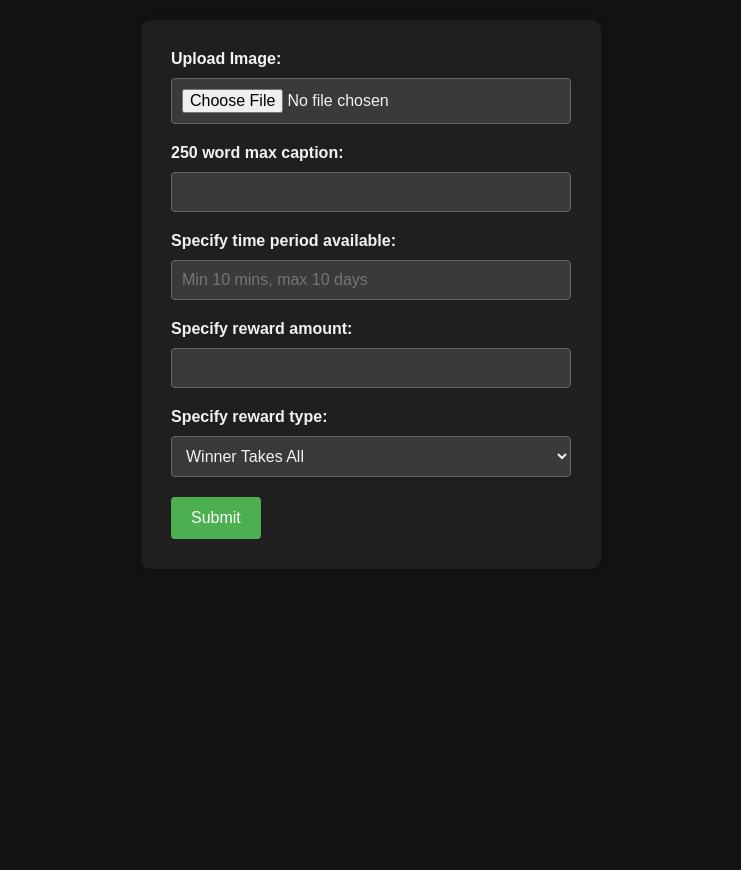
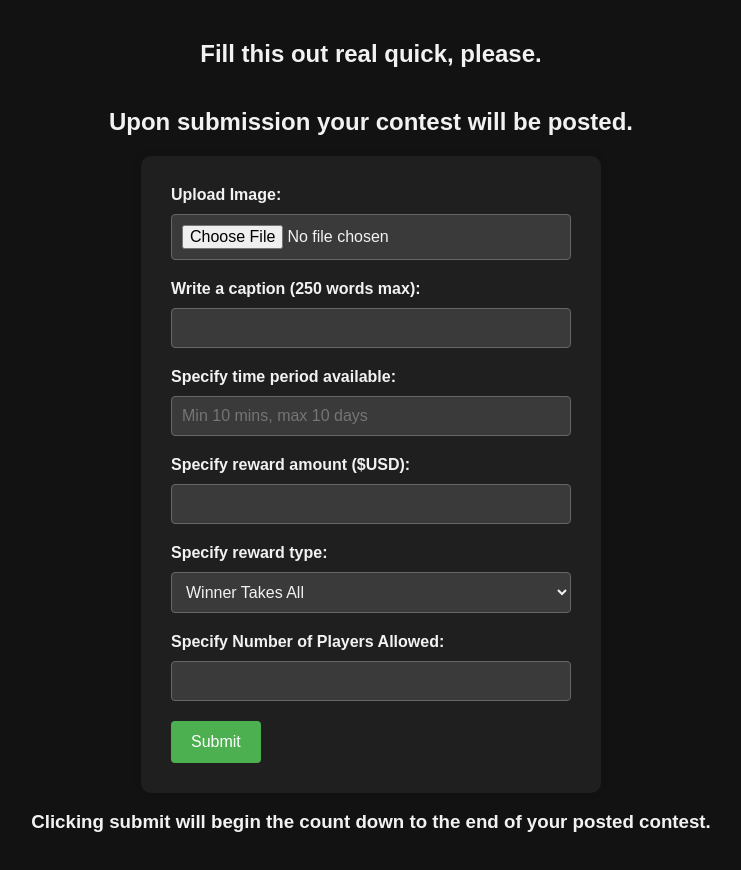
Before and after one commit to edwrand/surveyshark, a plain HTML site: page create_survey.html in a window 1280 px wide. Shown: the whole page, without its empty margins (269-1010 px from the left). Before the commit the page ends 800 px from the top, so only its background shows below. Drawn offline with Linux system fonts and the light colour scheme.

Commit message:
modified the create contest form options

```diff
--- a/create_survey.html
+++ b/create_survey.html
@@ -74,29 +74,37 @@
 
 <body>
     <div class="container">
+        <h2>Fill this out real quick, please.</h2>
+        <h2>Upon submission your contest will be posted.</h2>
         <form>
             <label for="upload-image">Upload Image:</label>
             <input type="file" id="upload-image" name="upload-image">
 
-            <label for="caption">250 word max caption:</label>
+            <label for="caption">Write a caption (250 words max):</label>
             <input type="text" id="caption" name="caption" maxlength="250">
 
             <label for="time-period">Specify time period available:</label>
             <input type="number" id="time-period" name="time-period" min="10" max="14400"
                 placeholder="Min 10 mins, max 10 days">
 
-            <label for="reward-amount">Specify reward amount:</label>
+            <label for="reward-amount">Specify reward amount ($USD):</label>
             <input type="number" id="reward-amount" name="reward-amount" min="0">
 
             <label for="reward-type">Specify reward type:</label>
             <select id="reward-type" name="reward-type">
                 <option value="winner-takes-all">Winner Takes All</option>
+                <option value="top-3-win">Top 3 Win</option>
                 <option value="top-5-win">Top 5 Win</option>
                 <option value="top-10-win">Top 10 Win</option>
+                <option value="top-25-win">Top 20 Win</option>
+                <option value="top-half-win">Top Half Win</option>
             </select>
+            <label for="num-players">Specify Number of Players Allowed:</label>
+            <input type="number" id="num-players" name="num-players" min="1" max="10000">
 
             <input type="submit" value="Submit">
         </form>
+        <h3 id="indexindent">Clicking submit will begin the count down to the end of your posted contest.</h3>
     </div>
 </body>
 
```
